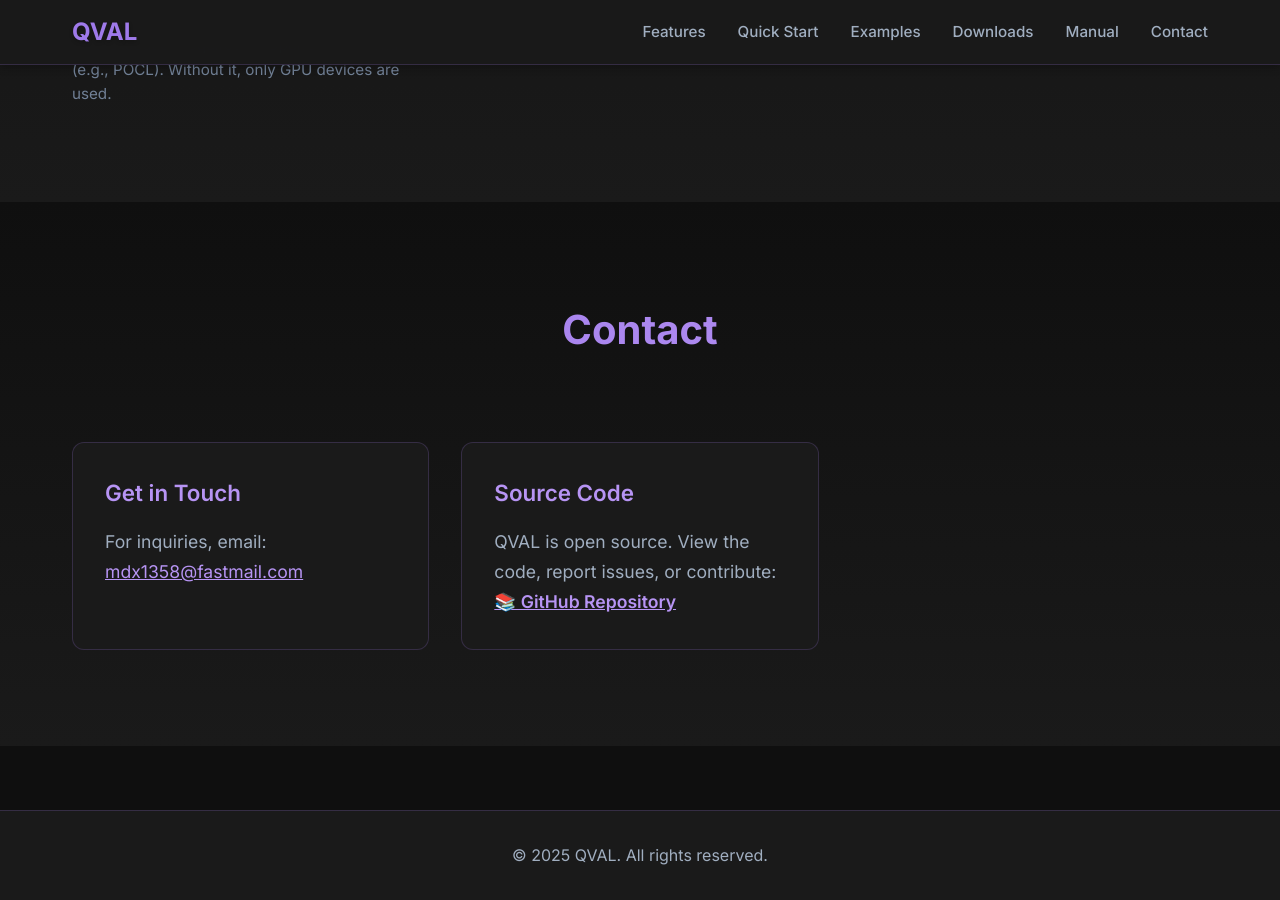
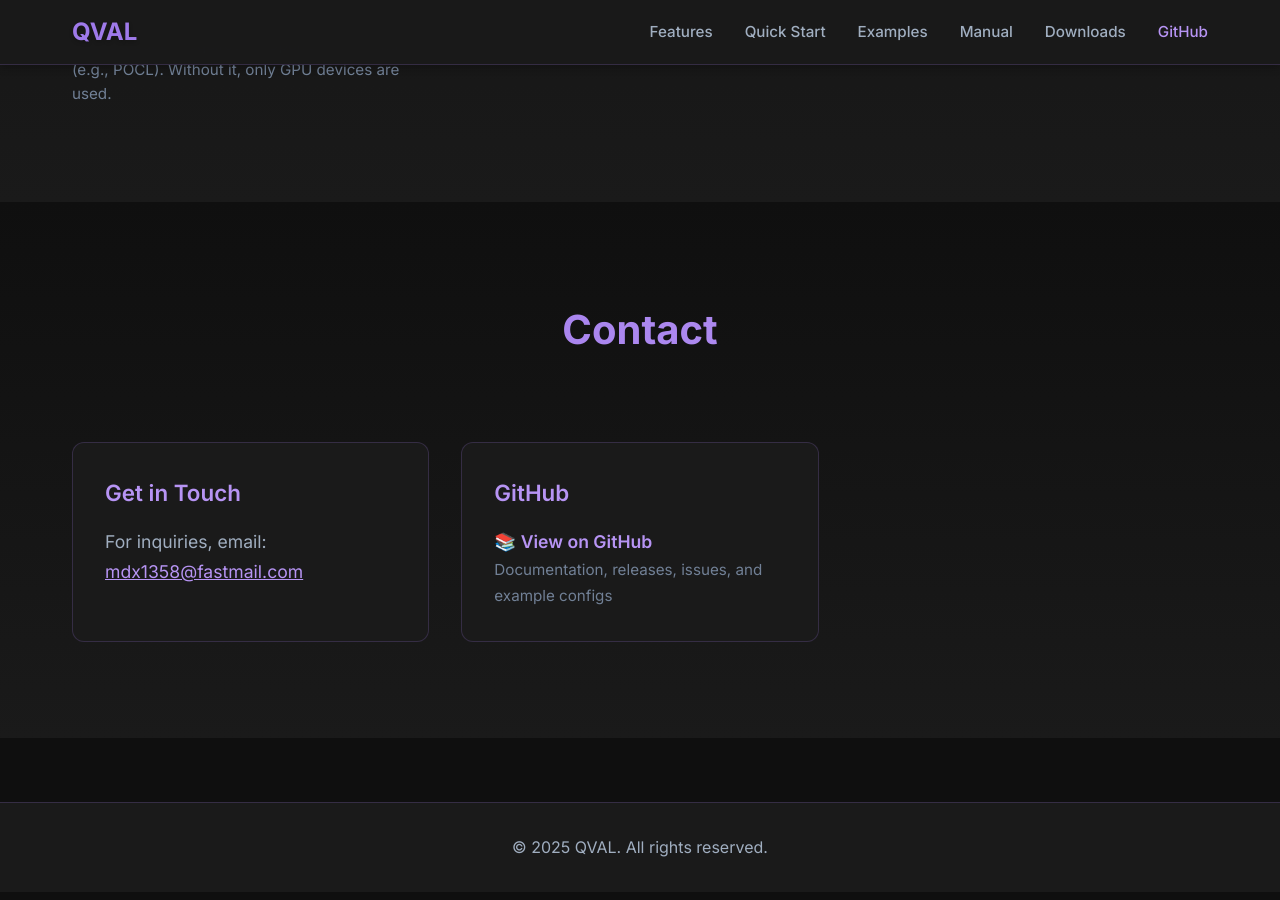
Before and after one commit to mdx1358/qval, a Jekyll site: the page built from index.md, in a window 1280 px wide and 900 px high, scrolled down 2890 px. Built offline with Jekyll 4.4.1, drawn with Linux system fonts in a browser that asks for light colours.

Commit message:
Fix licensing language and add GitHub navigation link
- Remove incorrect 'open source' references (QVAL is dual-licensed)
- Clarify that only example configs/use cases are welcome for contribution
- Add GitHub link to main navigation menu on all pages
- Improve contact section language to be clearer about what's on GitHub
- Fix contribution section to focus on community examples only

```diff
--- a/_layouts/default.html
+++ b/_layouts/default.html
@@ -24,9 +24,9 @@
         <a href="{{ '/' | relative_url }}#features" role="menuitem">Features</a>
         <a href="{{ '/' | relative_url }}#quickstart" role="menuitem">Quick Start</a>
         <a href="{{ '/examples.html' | relative_url }}" role="menuitem">Examples</a>
+        <a href="{{ '/manual.html' | relative_url }}" role="menuitem">Manual</a>
         <a href="{{ '/' | relative_url }}#downloads" role="menuitem">Downloads</a>
-        <a href="{{ '/manual.html' | relative_url }}" role="menuitem">Manual</a>
-        <a href="{{ '/' | relative_url }}#contact" role="menuitem">Contact</a>
+        <a href="https://github.com/mdx1358/qval" role="menuitem" target="_blank" style="color: var(--primary-light);">GitHub</a>
       </div>
     </div>
   </nav>
--- a/_layouts/page.html
+++ b/_layouts/page.html
@@ -24,9 +24,9 @@
         <a href="{{ '/' | relative_url }}#features" role="menuitem">Features</a>
         <a href="{{ '/' | relative_url }}#quickstart" role="menuitem">Quick Start</a>
         <a href="{{ '/examples.html' | relative_url }}" role="menuitem">Examples</a>
+        <a href="{{ '/manual.html' | relative_url }}" role="menuitem">Manual</a>
         <a href="{{ '/' | relative_url }}#downloads" role="menuitem">Downloads</a>
-        <a href="{{ '/manual.html' | relative_url }}" role="menuitem">Manual</a>
-        <a href="{{ '/' | relative_url }}#contact" role="menuitem">Contact</a>
+        <a href="https://github.com/mdx1358/qval" role="menuitem" target="_blank" style="color: var(--primary-light);">GitHub</a>
       </div>
     </div>
   </nav>
--- a/index.md
+++ b/index.md
@@ -132,9 +132,9 @@ output/tutorial/00_minimal/code/eval.cl</code></pre>
           <p>For inquiries, email: <a href="mailto:mdx1358@fastmail.com" style="color: var(--primary-light);">mdx1358@fastmail.com</a></p>
         </div>
         <div class="feature-card">
-          <h3>Source Code</h3>
-          <p>QVAL is open source. View the code, report issues, or contribute:</p>
-          <p><a href="https://github.com/mdx1358/qval" style="color: var(--primary-light); font-weight: 600;" target="_blank">📚 GitHub Repository</a></p>
+          <h3>GitHub</h3>
+          <p><a href="https://github.com/mdx1358/qval" style="color: var(--primary-light); font-weight: 600; text-decoration: none;" target="_blank">📚 View on GitHub</a></p>
+          <p style="font-size: 0.95rem; color: var(--text-muted);">Documentation, releases, issues, and example configs</p>
         </div>
       </div>
     </section>
```
Also changed, not shown: README.md.
